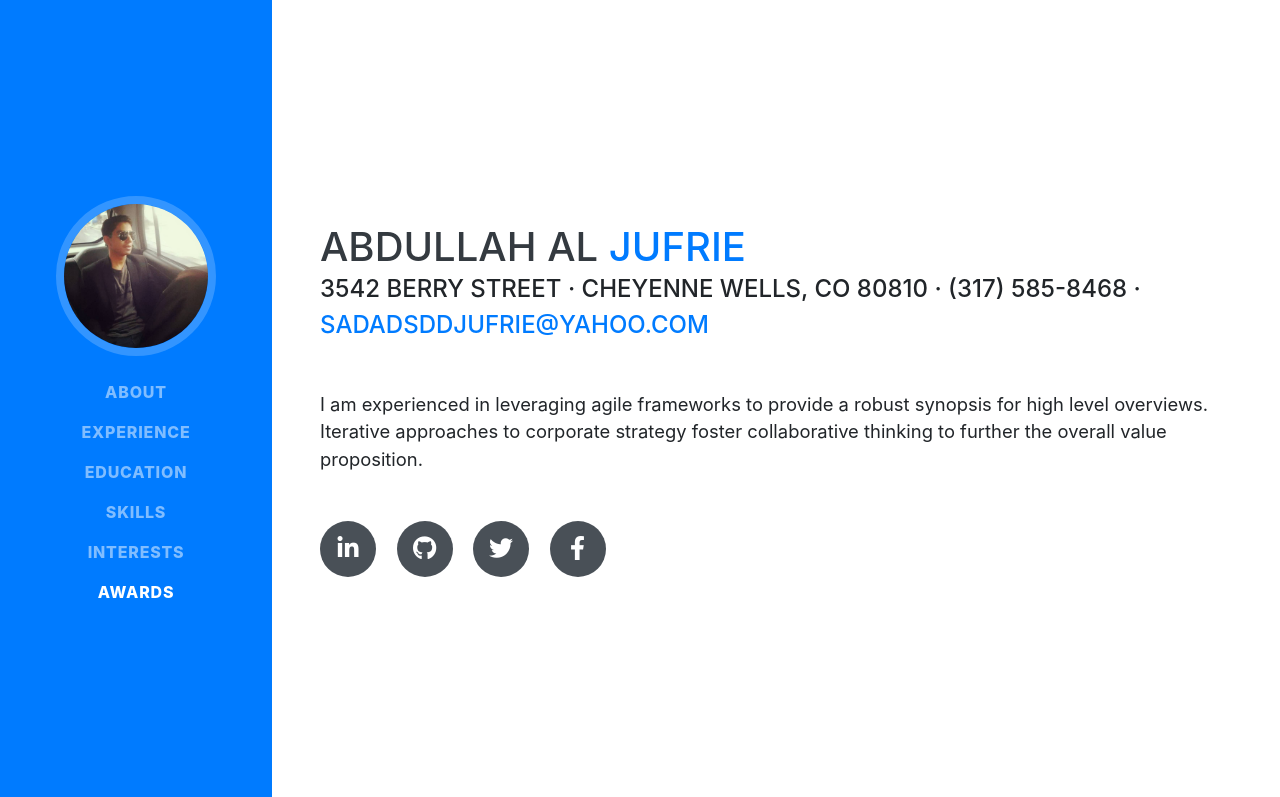
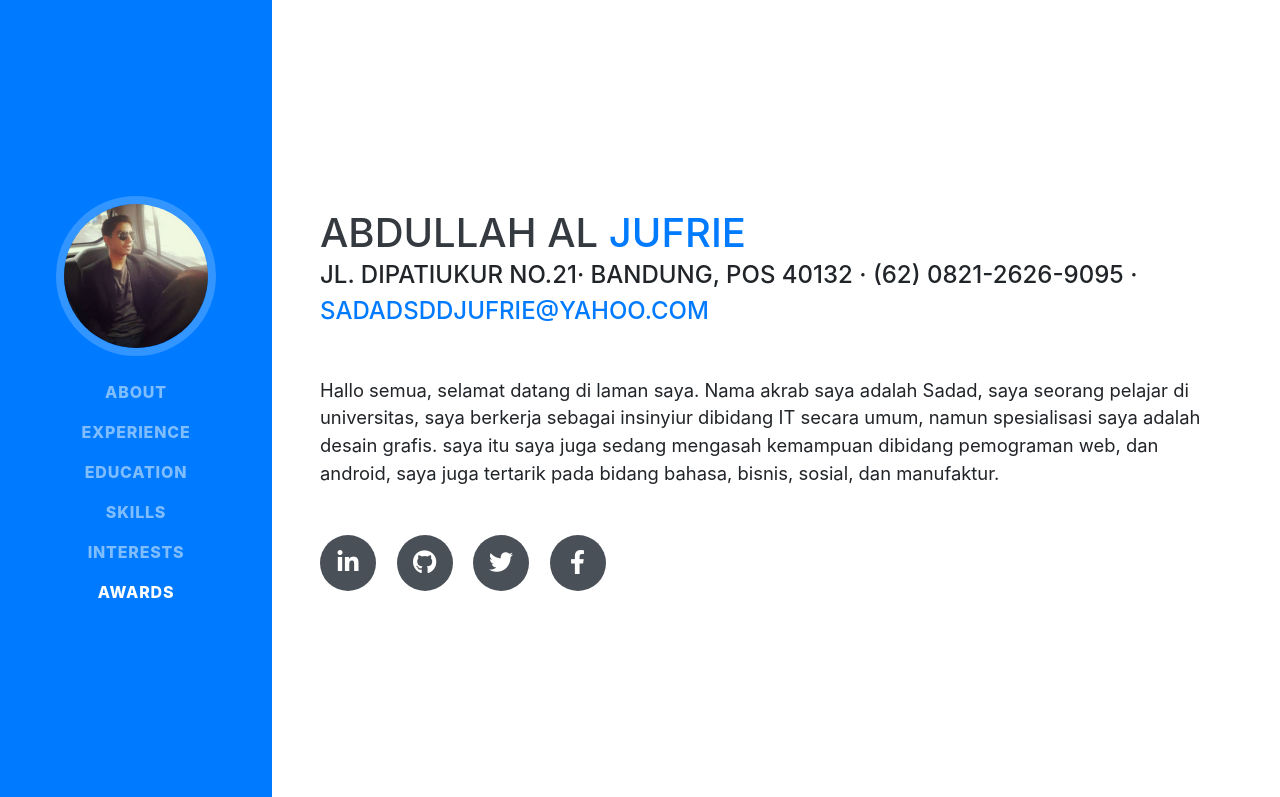
Before and after one commit to sadad02/MyCV-latihan, a website with bundled scripts: page index.html in a window 1280 px wide. Shown: the top 797 px of the page. Built offline with nearby package versions, Linux system fonts and the light colour scheme; a web font is replaced by a local one.

Commit message:
Update index.html

```diff
--- a/index.html
+++ b/index.html
@@ -66,10 +66,10 @@
         <h1 class="mb-0">Abdullah Al
           <span class="text-primary">Jufrie</span>
         </h1>
-        <div class="subheading mb-5">3542 Berry Street · Cheyenne Wells, CO 80810 · (317) 585-8468 ·
+        <div class="subheading mb-5">Jl. Dipatiukur No.21· Bandung, POS 40132 · (62) 0821-2626-9095 ·
           <a href="sadadsddjufrie@yahoo.com">sadadsddjufrie@yahoo.com</a>
         </div>
-        <p class="lead mb-5">I am experienced in leveraging agile frameworks to provide a robust synopsis for high level overviews. Iterative approaches to corporate strategy foster collaborative thinking to further the overall value proposition.</p>
+        <p class="lead mb-5">Hallo semua, selamat datang di laman saya. Nama akrab saya adalah Sadad, saya seorang pelajar di universitas, saya berkerja sebagai insinyiur dibidang IT secara umum, namun spesialisasi saya adalah desain grafis. saya itu saya juga sedang mengasah kemampuan dibidang pemograman web, dan android, saya juga tertarik pada bidang bahasa, bisnis, sosial, dan manufaktur.</p>
         <div class="social-icons">
           <a href="#">
             <i class="fab fa-linkedin-in"></i>
```
